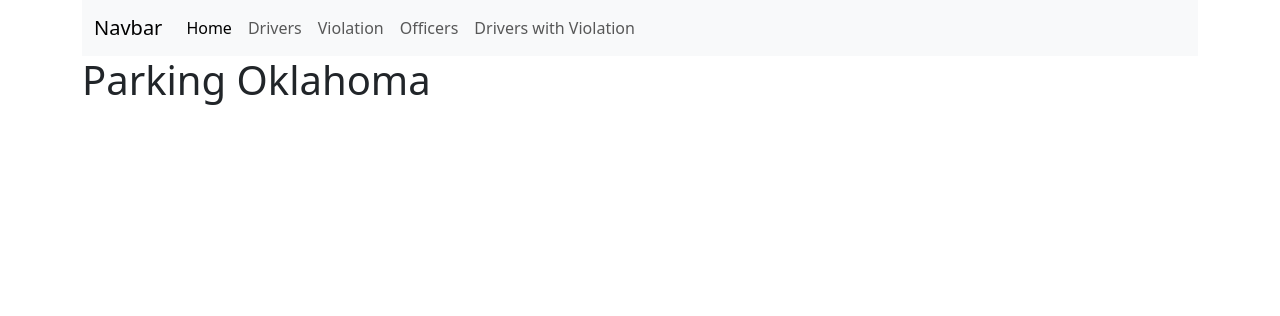
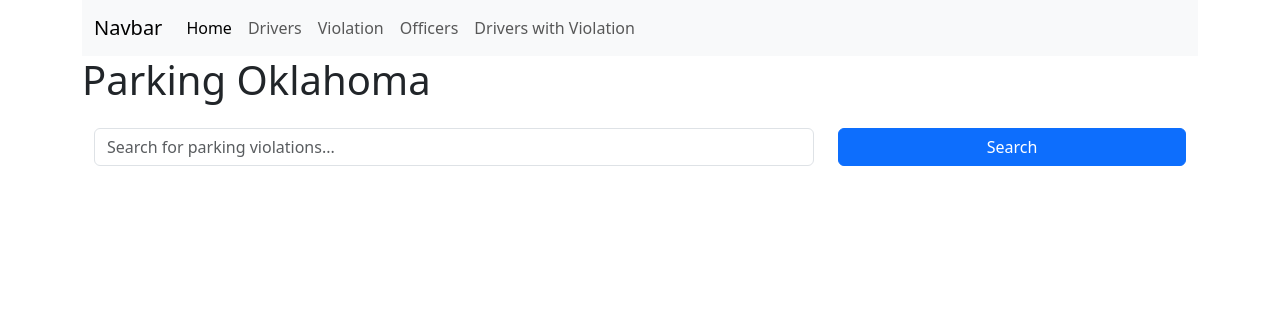
Before and after one commit to dial0010/hw3, a PHP site: page / in a window 1280 px wide. Shown: the top 316 px of the page. Run offline with PHP 8.4, Linux system fonts and the light colour scheme.

Commit message:
Update index.php

```diff
--- a/index.php
+++ b/index.php
@@ -2,7 +2,23 @@
 $pageTitle = "Home";
 include "view-header.php";
 ?>
-    <h1>Parking Oklahoma</h1>
+
+<h1>Parking Oklahoma</h1>
+
+<!-- Search bar section -->
+<div class="container mt-4">
+  <form action="search-results.php" method="get">
+    <div class="row">
+      <div class="col-12 col-md-8">
+        <input type="text" class="form-control" placeholder="Search for parking violations..." name="query" id="query">
+      </div>
+      <div class="col-12 col-md-4">
+        <button type="submit" class="btn btn-primary w-100">Search</button>
+      </div>
+    </div>
+  </form>
+</div>
+
 <?php
 include "view-footer.php";
 ?>
```
